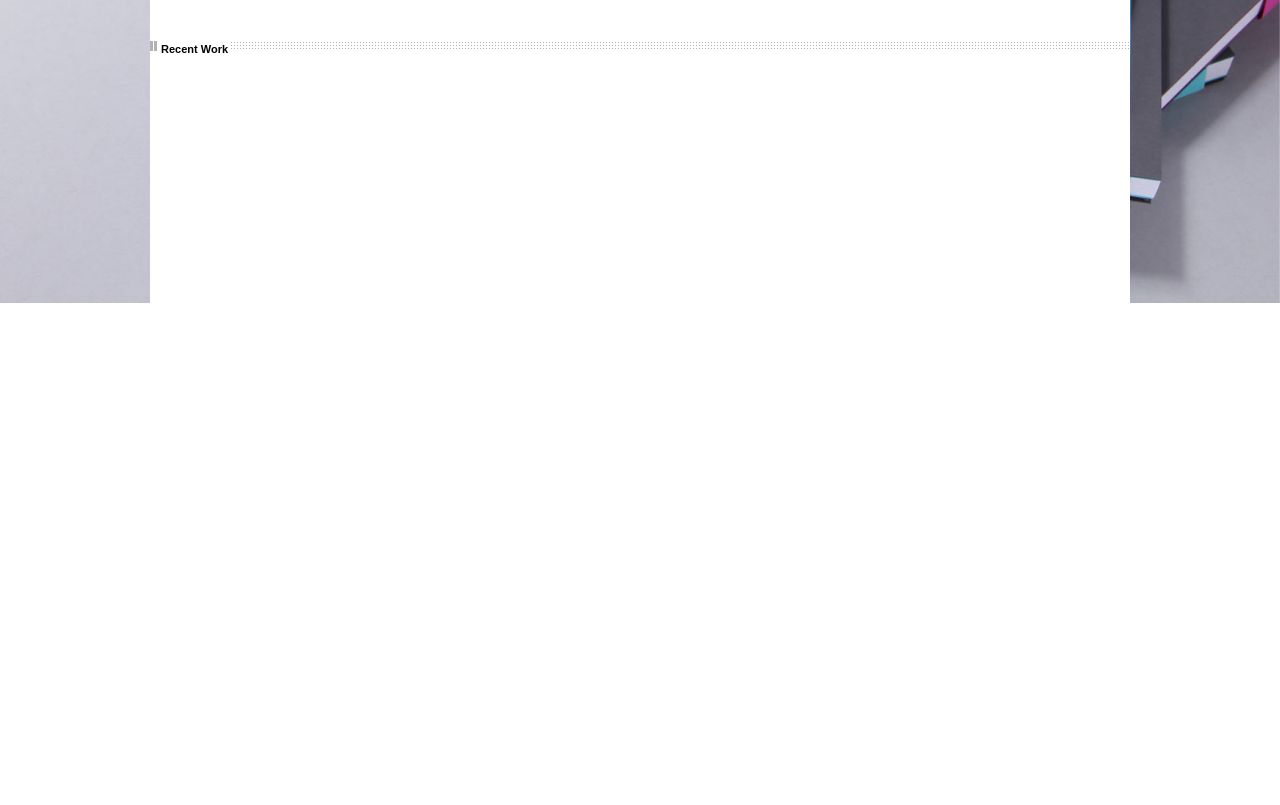
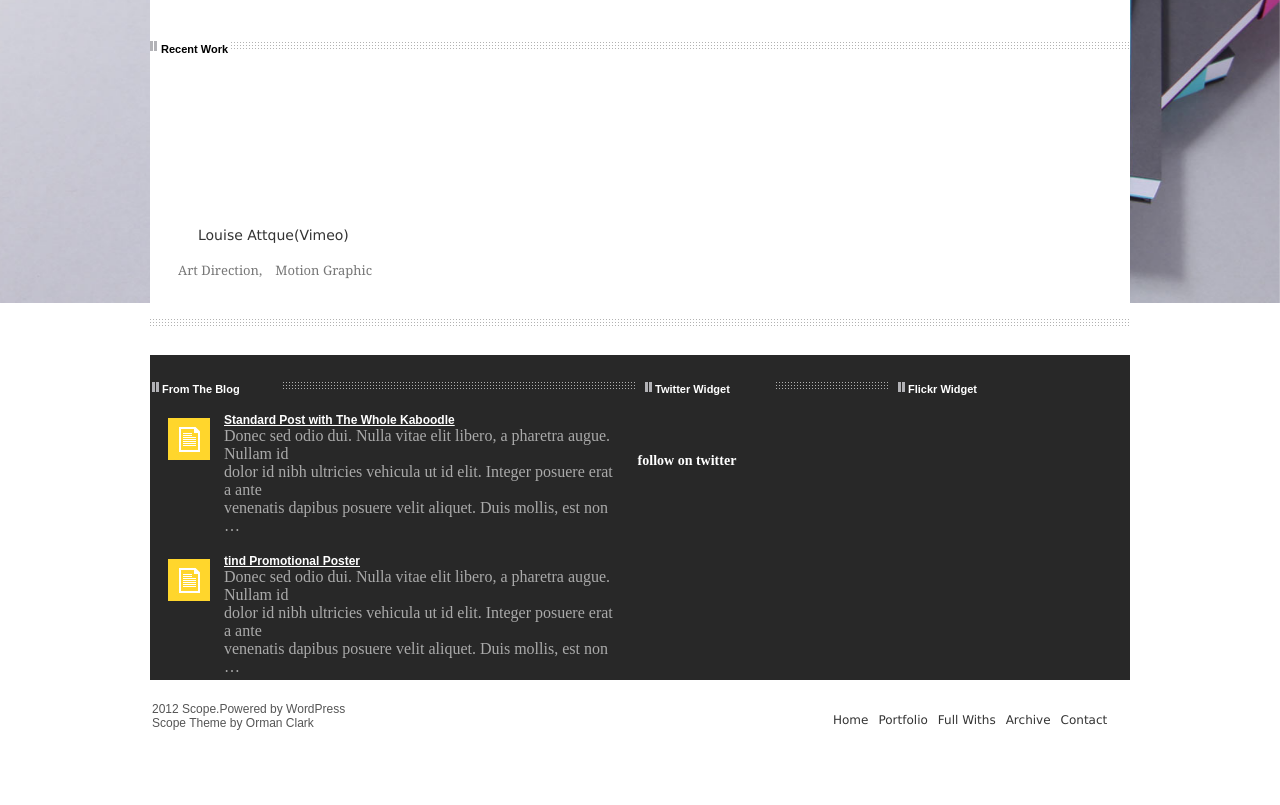
Before and after one commit to s-soodmand/ciw-project-web-design, a plain HTML site: page index.html in a window 1280 px wide. Shown: the part 497-1302 px from the top of the page. Before the commit the page ends 817 px from the top, so only its background shows below. Drawn offline with Linux system fonts and the light colour scheme.

Commit message:
sakht text panel & footers

```diff
--- a/css.css
+++ b/css.css
@@ -185,4 +185,160 @@ div.dots-panel{
 	min-height:12px;
 	background-image: url(images/dots.gif);
 	background-color: #FFF;
+	background-repeat:repeat-x;
 }
+
+div.white{
+	background-color:#FFF;
+	min-height:10px;
+}
+/* ---------------- text pannel ---------- */
+
+div.panel .text{
+	padding-top:180px;
+	display:block;
+	margin-top:-90px;
+	margin-left:50px;
+	background-color:#000;
+	color:#fff;
+	visibility:hidden;
+	padding-right:14px;
+	background-image:none;
+
+}
+
+div.panel h1 a{
+	font-size:14px;
+	font-family:Arial, Helvetica, sans-serif;
+	margin-left:30px;
+	font-family:"Lucida Sans Unicode", "Lucida Grande", sans-serif;
+	color:#333;
+	font-weight:200;
+	display:inline;
+	text-decoration:none;
+}
+
+div.panel h1 a:hover{
+	background-color:transparent;
+	color:#BBB;
+}
+
+div.panel h6 a{
+	font-size:13px;
+	font-weight:normal;
+	font-family:Arial, Helvetica, sans-serif;
+	padding-left:10px;
+	color:#777;
+	text-decoration:none;
+	font-family:Georgia, "Times New Roman", Times, serif;
+}
+
+
+/* ----------------- footer ---------------- */
+
+div.footer{
+	background-color: #282828;
+	margin-top: 10px;
+
+}
+div.khat{
+	min-height:12px;
+	margin-top: 25px;
+}
+
+div.dots{
+	background-image: url(images/dots.gif);
+	min-height:12px;
+	background-repeat:repeat-x;
+}
+
+div.c-white{
+	color: #FFF;
+	background-color: #282828;
+	background-image: url(images/gif.gif);
+	background-repeat:no-repeat;
+}
+div.footer-panel{
+	min-height:280px;
+}
+
+div.footer-panel .standard{
+	min-height:110px;
+	margin-top: 15px;
+}
+
+div.footer-panel .tind{
+	min-height:110px;
+	margin-top: 15px;
+}
+
+div.pic{
+	min-height:40px;
+	margin-top: 6px;
+	width:40px;
+	margin-left:15px;
+	background-image: url(images/pic.jpg);
+
+}
+
+div.matn{
+	min-height:110px;
+	margin-left: 70px;
+	color:#AAA;
+	font-family:serif;
+}
+
+div.matn a{
+	color:#FFF;
+	font-size: 12px;
+	font-weight:bold;
+	font-family:sans-serif;
+}
+
+div.matn a:hover{
+	background-color:transparent;
+	color: #FAD07D;
+	font-size: 12px;
+	font-weight:bold;
+	font-family:sans-serif;
+}
+
+div.link-twitter{
+	min-height:20px;
+	margin-top: 40px;
+	text-align:center;
+	font-family:sans-serif;
+}
+
+div.link-twitter a{
+	color:#FFF;
+	font-family:serif;
+	font-size:14px;
+	text-decoration:none;
+	font-weight:bold;
+}
+
+div.link-twitter a:hover{
+	color: #000;
+}
+div.footer-menu{
+	margin-top:20px;
+	background-color:transparent;
+}
+
+div.copyright{
+	min-height:35px;
+	color: #555;
+	text-align:left;
+	font-size: 12px;
+	font-family:sans-serif;
+}
+
+div.copyright a{
+	color:#555;
+	text-decoration:none;
+}
+
+div.footermenu{
+	min-height:100px;
+}
--- a/index.html
+++ b/index.html
@@ -9,6 +9,7 @@
 	<link rel="stylesheet" type="text/css" href="css.css" />
 	<link rel="stylesheet" type="text/css" href="style-menu.css" />
 	<link rel="stylesheet" type="text/css" href="banner.css" />
+	<link rel="stylesheet" type="text/css" href="menu-footer.css" />
 </head>
 <body>
 
@@ -103,11 +104,86 @@
 	</div>
     <!-- ----------- pannel ------------->
     <div class="panel">
-		<div class="panel1 left w6"></div>
+		<div class="panel1 left w6">
+			<span class="text w3" title="Permanet Link to Louise Attque">Viwe Project</span>
+					<br />
+					<div>
+                        <h1><a href="#">Louise Attque(Vimeo)</a></h1><br />
+                       <h6>
+                           <a href="#">Art Direction,</a>
+                           <a href="#">Motion Graphic</a>
+                       </h6>
+                    </div>
+        </div>
 		<div class="panel2 left w6"></div>
 		<div class="panel3 left w6"></div>
 		<div class="panel4 ml18 "></div>
 	</div>
+    <div class="dots-panel"></div>
+    <div class="white"></div>
+    <!--            Footer              -->
+	<div class="footer">
+		<div class="khat">
+			<div class="left w3 ax c-white">From The Blog</div>
+			<div class="left w9 dots"></div>
+			<div class="left w3 ax c-white">Twitter Widget</div>
+			<div class="left w3 dots"></div>
+			<div class="left w3 ax c-white">Flickr Widget</div>
+			<div class="ml21 last"></div>
+		</div>
+		<div class="footer-panel">
+			<div class="standard w15">
+				<div class="pic left"></div>
+				<div class="link-twitter right w3 last"><a href="#">
+					follow on twitter</a>
+				</div>
+				<div class="matn  mr3">
+					<a href="#">Standard Post with The Whole Kaboodle</a>
+					<br />
+					Donec sed odio dui. Nulla vitae elit libero, a pharetra augue. Nullam id
+					<br />
+					dolor id nibh ultricies vehicula ut id elit. Integer posuere erat a ante
+					<br />
+					venenatis dapibus posuere velit aliquet. Duis mollis, est non …
+				</div>
+			</div>
+			<div class="tind w15">
+				<div class="pic left"></div>
+				<div class="matn  mr3">
+					<a href="#">tind Promotional Poster</a>
+					<br />
+					Donec sed odio dui. Nulla vitae elit libero, a pharetra augue. Nullam id
+					<br />
+					dolor id nibh ultricies vehicula ut id elit. Integer posuere erat a ante
+					<br />
+					venenatis dapibus posuere velit aliquet. Duis mollis, est non …
+				</div>
+			</div>
+		</div>
+	</div>
+	<div class="footer-menu">
+		<div class="copyright left w17">
+			<p> 2012 Scope.Powered by  <a href="#">WordPress</a>
+			<br />
+			<a href="#">Scope Theme</a> by <a href="#">Orman Clark</a>
+			</p>
+		</div>
+		<div class="footermenu">
+			<div class="menu-footer ml11">
+				<ul>
+					<li class="pad-header"><a href="#">home</a></li>
+					<li class="pad-header"><a href="#">portfolio</a>
+					</li>
+					<li class="pad-header"><a href="#">full withs</a>
+					</li>
+					<li class="pad-header"><a href="#">archive</a></li>
+					<li class="pad-header"><a href="#">contact</a></li>
+				</ul>
+			</div>
+		</div>
+	</div>
+
+
 
 </div>
 <div class="backimage"></div>
--- /dev/null
+++ b/menu-footer.css
@@ -0,0 +1,31 @@
+div.menu-footer{
+	padding:1px;
+}
+
+div.menu-footer ul{
+	list-style-type: none;
+
+}
+
+div.menu-footer li{
+	float: left;
+	padding-top: 10px;
+}
+
+div.menu-footer a{
+	padding:0px 10px;
+	display:block;
+	color:#333;
+	text-decoration:none;
+	font-size:12px;
+	font-family:"Lucida Sans Unicode", "Lucida Grande", sans-serif;
+	text-transform:capitalize;
+	padding-left:0px;
+}
+
+
+
+a:hover{
+	background-color: #FAD07D;
+	-webkit-transition : all 600ms;
+}
```
